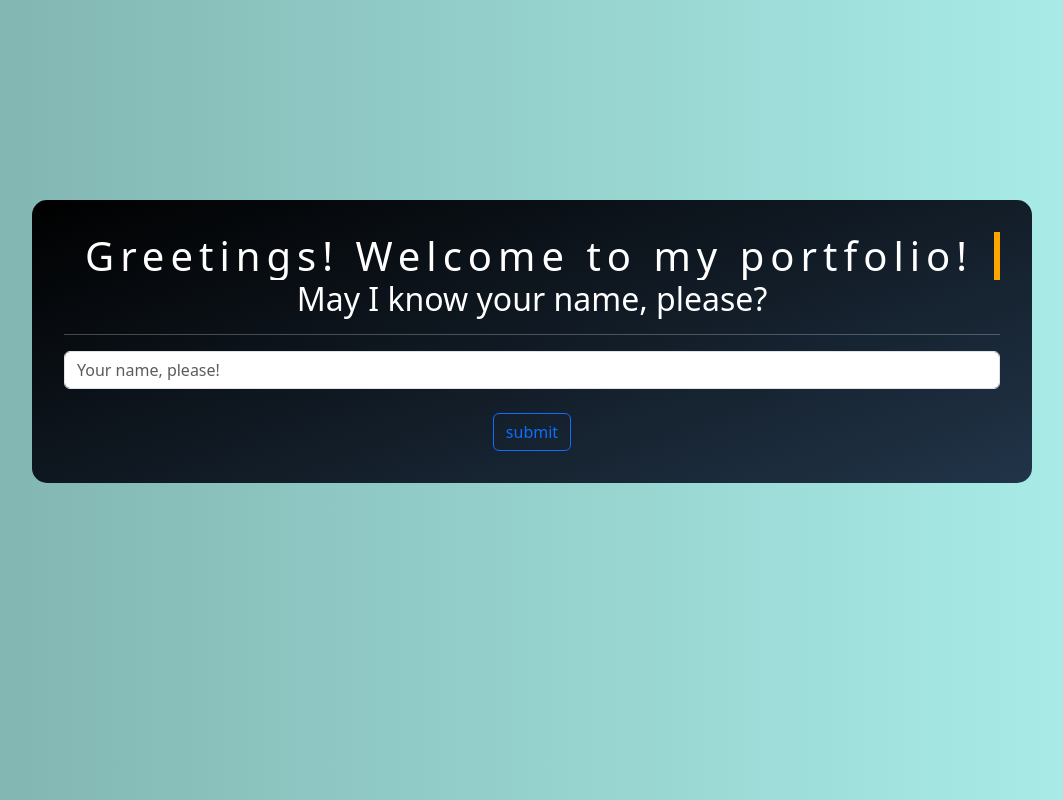
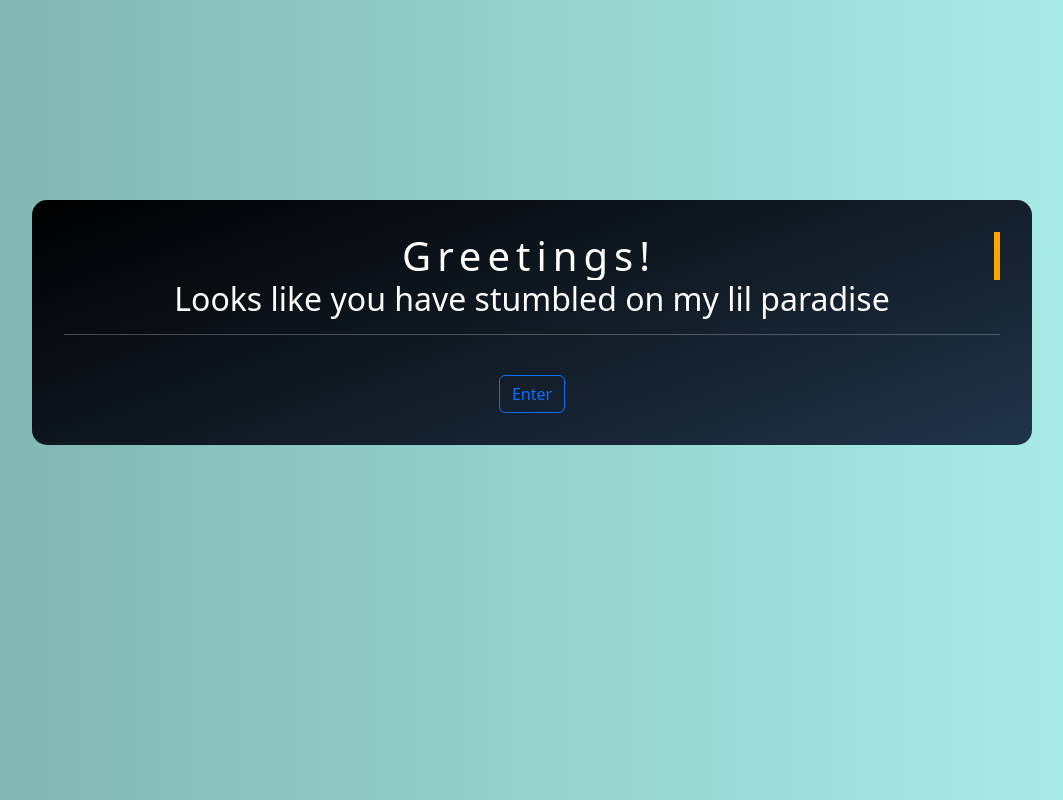
Before and after one commit to Parth520/Parth-Singh-Bisen, a website: page box/box.html in a window 1280 px wide. Shown: the top 800 px of the page, without its empty margins (108-1171 px from the left). Drawn offline with nearby package versions, Linux system fonts and the light colour scheme.

Commit message:
box.html

```diff
--- a/box/box.html
+++ b/box/box.html
@@ -78,13 +78,12 @@
 
 <body>
     <div class="overlay">
-        <h1 class="typewriter">Greetings! Welcome to my portfolio!</h1>
-        <h2 class="animate__animated animate__fadeInUp">May I know your name, please?</h2>
+        <h1 class="typewriter">Greetings!</h1>
+        <h2 class="animate__animated animate__fadeInUp">Looks like you have stumbled on my lil paradise</h2>
         <hr>
         <form action="/submit" method="post">
-            <input type="text" class="form-control" placeholder="Your name, please!" name="yourname" required>
             <br>
-            <button type="submit" class="btn btn-outline-primary">submit</button>
+            <button type="submit" class="btn btn-outline-primary">Enter</button>
         </form>
     </div>
 </body>
```
